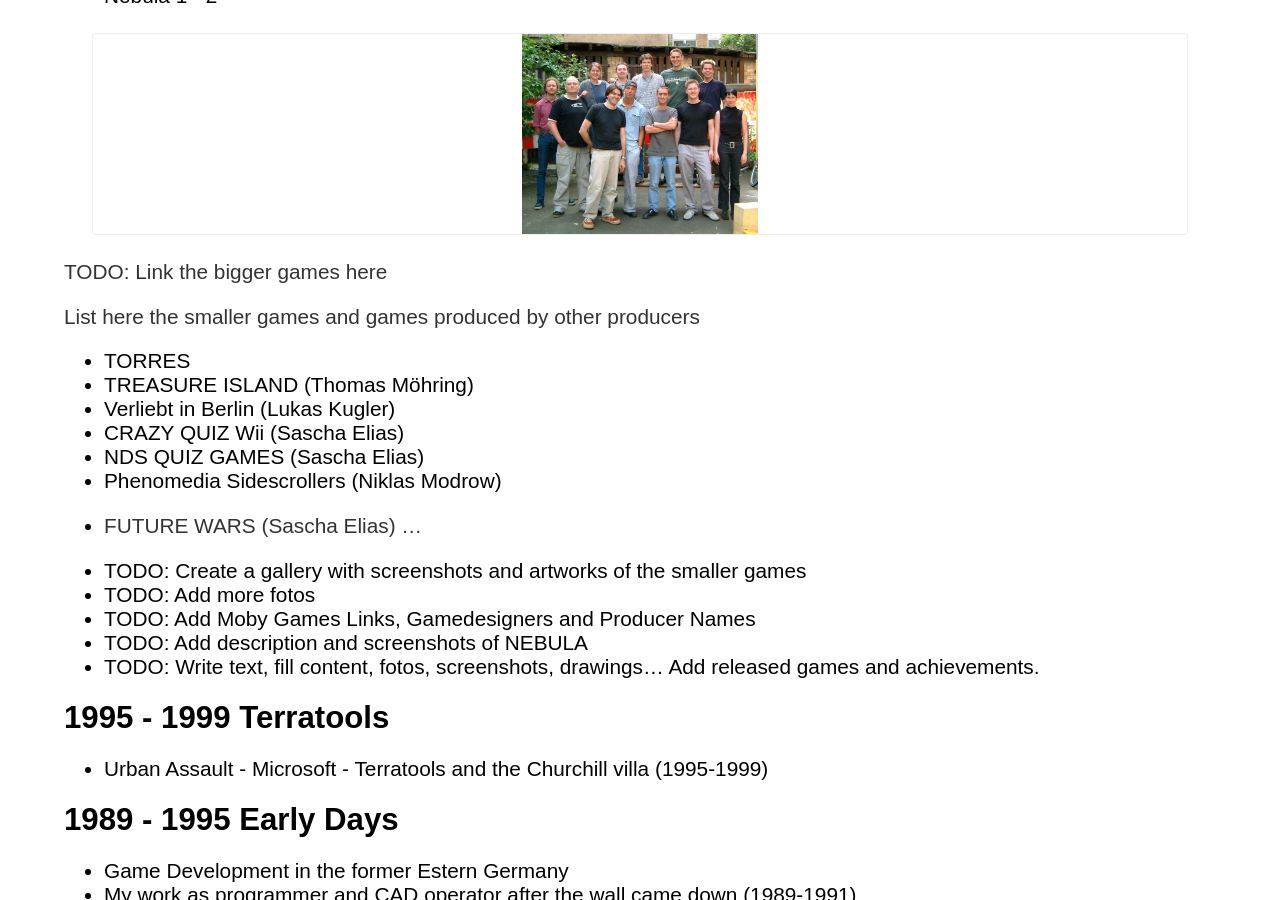
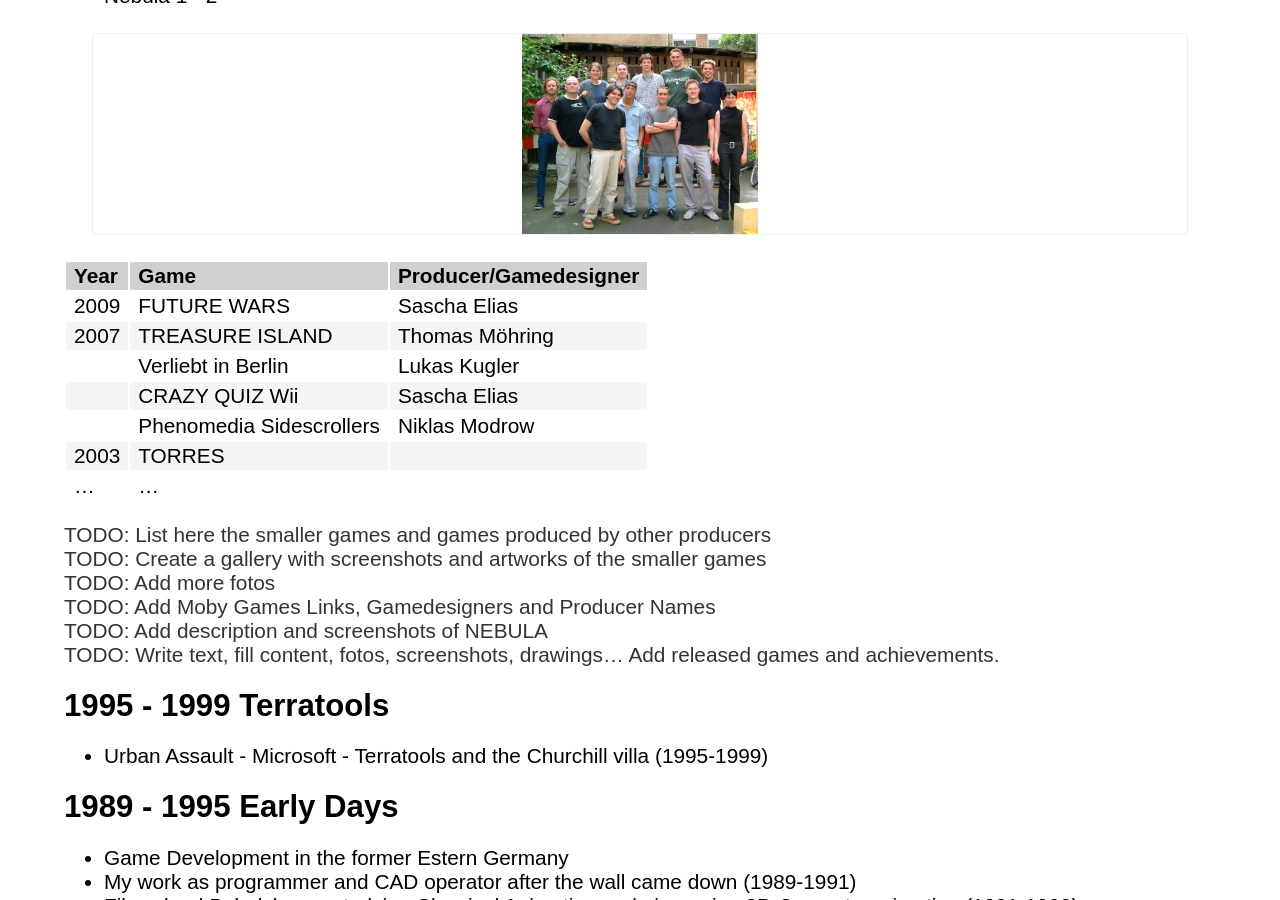
Before and after one commit to gebirgsbernd/gebirgsbernd.github.io, a Jekyll site: the page built from z_aboutme/_posts/1989-01-01-old.md, in a window 1280 px wide and 900 px high, scrolled down 1845 px. Built offline with Jekyll 4.4.1, drawn with Linux system fonts in a browser that asks for light colours; some web fonts are replaced; some of the changed text lies outside the part shown.

Commit message:
Noch ein Bugfix

```diff
--- a/z_aboutme/_posts/1989-01-01-old.md
+++ b/z_aboutme/_posts/1989-01-01-old.md
@@ -48,7 +48,7 @@ During the years we launched dozens of new instant games on Facebook, Samsung In
 | 2019 | Mahjong Story  ||
 | 2019 | Jewels Blitz Classic  ||
 | 2018 | Mahjong Story ||
-| 2018 | My Little Farm  |Peter Harmjanz |
+| 2018 | My Little Farm  | Peter Harmjanz |
 | 2018 | [ Solitaire Story Tripeaks ](/z_games/2025/01/06/soli.html)  | Alex Letov |
 {: .meineTabelle}
 
@@ -86,25 +86,23 @@ TODO: Add more mobile versions
 {% include image-gallery2.html folder="/assets/radon" short="radon" %}
 
 
-TODO: Link the bigger games here
+| Year | Game                                                          | Producer/Gamedesigner            |
+|------|---------------------------------------------------------------|----------------------------------|
+| 2009 | FUTURE WARS                                                   | Sascha Elias                     |
+| 2007 | TREASURE ISLAND                                               | Thomas Möhring                   |
+|      | Verliebt in Berlin                                            | Lukas Kugler                     |
+|      | CRAZY QUIZ Wii                                                | Sascha Elias                     |
+|      | Phenomedia Sidescrollers                                      | Niklas Modrow                    |
+| 2003 | TORRES                                                        |                                  |
+| ...  | ...                                                           |                                  |
+{: .meineTabelle}
 
-List here the smaller games and games produced by other producers
-
-* TORRES
-* TREASURE ISLAND (Thomas Möhring)
-* Verliebt in Berlin (Lukas Kugler)
-* CRAZY QUIZ Wii (Sascha Elias)
-* NDS QUIZ GAMES (Sascha Elias)
-* Phenomedia Sidescrollers (Niklas Modrow)
-* FUTURE WARS (Sascha Elias)
-...
-
-
-* TODO: Create a gallery with screenshots and artworks of the smaller games
-* TODO: Add more fotos
-* TODO: Add Moby Games Links, Gamedesigners and Producer Names
-* TODO: Add description and screenshots of NEBULA
-* TODO: Write text, fill content, fotos, screenshots, drawings... Add released games and achievements.
+TODO: List here the smaller games and games produced by other producers<br>
+TODO: Create a gallery with screenshots and artworks of the smaller games<br>
+TODO: Add more fotos<br>
+TODO: Add Moby Games Links, Gamedesigners and Producer Names<br>
+TODO: Add description and screenshots of NEBULA<br>
+TODO: Write text, fill content, fotos, screenshots, drawings... Add released games and achievements.<br>
 
 <div id="1995"></div>
 # 1995 - 1999 Terratools
```
Also changed, not shown: other parts of z_aboutme/_posts/1989-01-01-old.md (+1 -1 lines), 2 other files.
